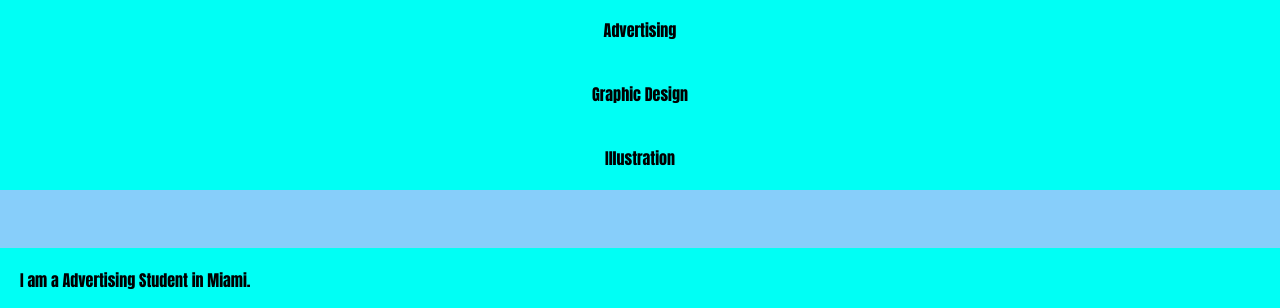
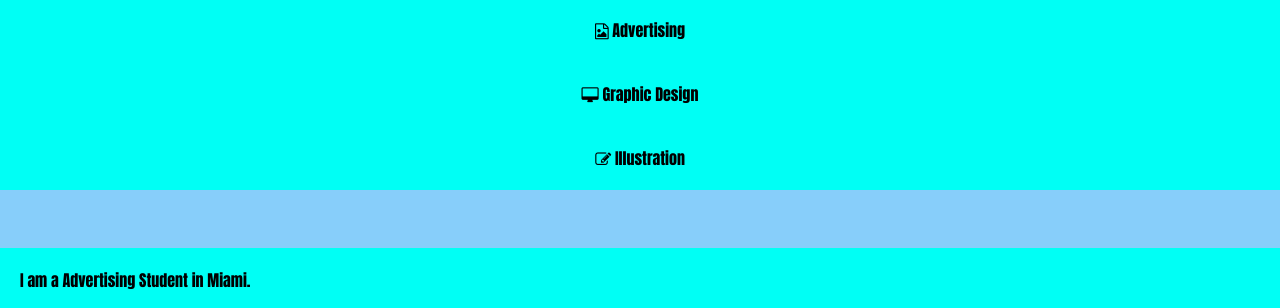
Before and after one commit to bctadros/portfolio, a plain HTML site: page index.html in a window 1280 px wide. Shown: the part 1069-1377 px from the top of the page. Drawn offline with Linux system fonts and the light colour scheme; a web font is replaced by a local one.

Commit message:
Update index.html

```diff
--- a/index.html
+++ b/index.html
@@ -26,9 +26,15 @@
   <button>See my work.</button>
 </section>
 <section id="features">
-  <p>Advertising</p>
-  <p>Graphic Design</p>
-  <p>Illustration</p>
+  <p> <i class="fa fa-file-image-o"></i>
+  Advertising
+  </p>
+  <p> <i class="fa fa-desktop"></i>
+  Graphic Design
+  </p>
+  <p> <i class="fa fa-pencil-square-o"></i>
+  Illustration
+  </p>
 </section>
 </body>
 </html>
```
